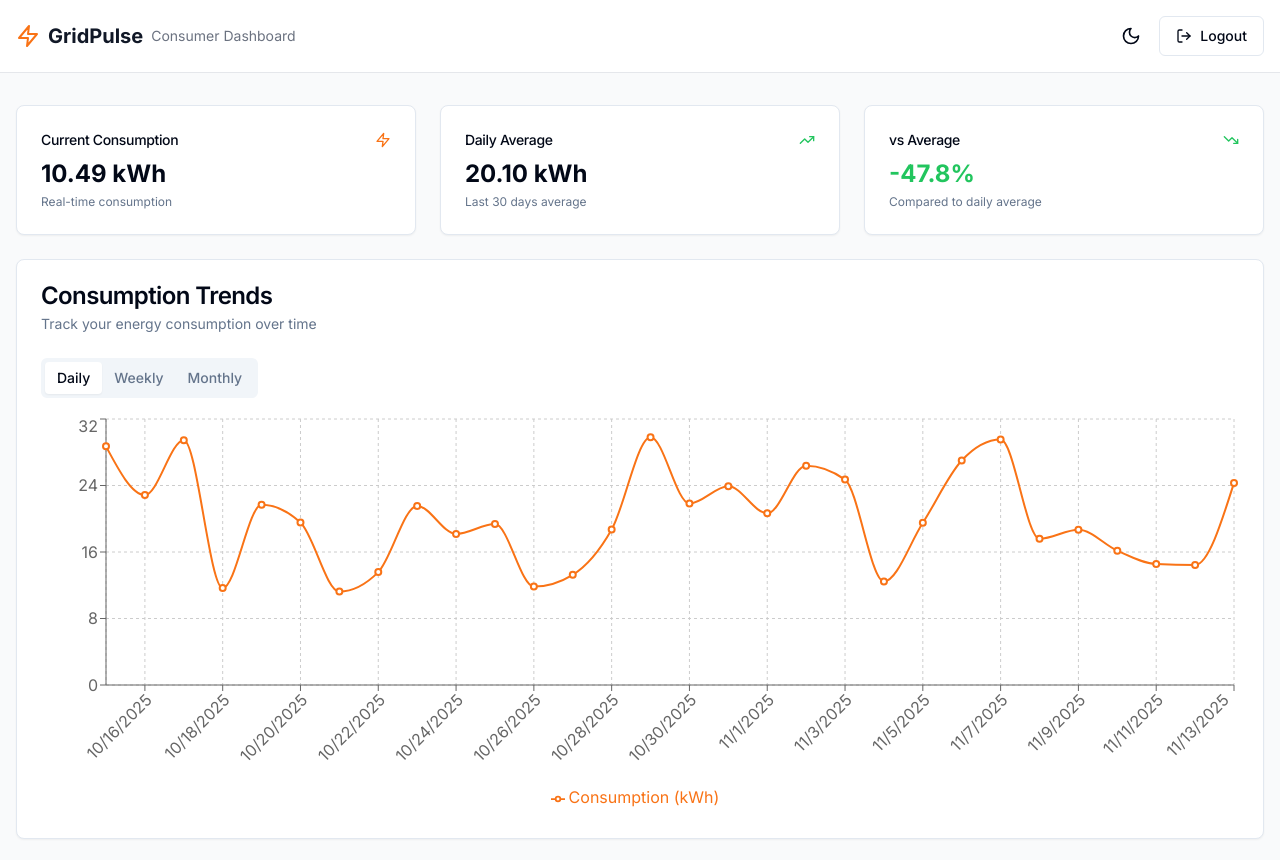
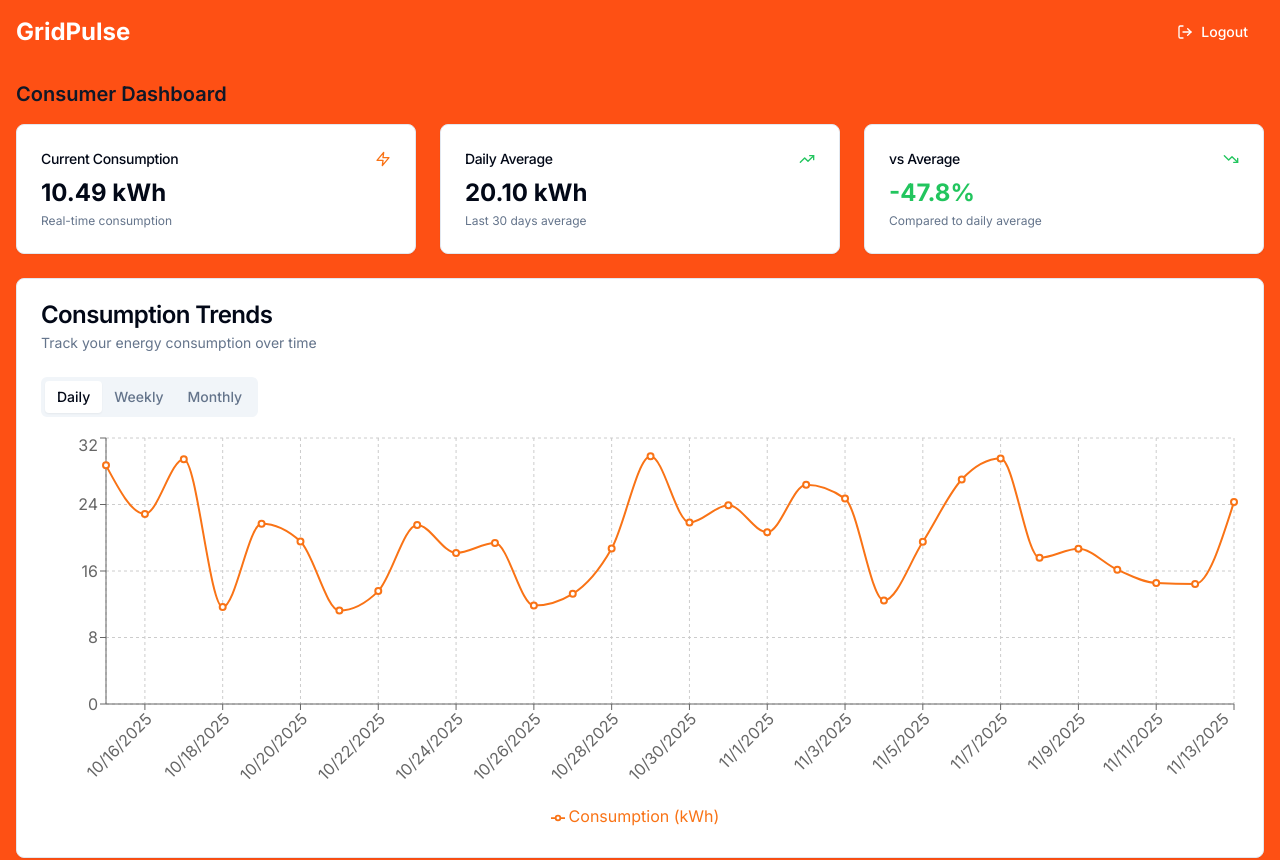
Before and after one commit to msmeralco/VOLTAGE4, a Next.js app: page /dashboard/consumer in a window 1280 px wide. Shown: the top 860 px of the page. Built offline with nearby package versions, Linux system fonts and the light colour scheme.

Commit message:
city view changes

```diff
--- a/components/dashboard-layout.tsx
+++ b/components/dashboard-layout.tsx
@@ -1,77 +1,88 @@
 "use client";
 
-import { useRouter } from "next/navigation";
+import React from "react";
+import Link from "next/link";
 import { Button } from "@/components/ui/button";
-import { Moon, Sun, LogOut, Zap } from "lucide-react";
-import { useTheme } from "next-themes";
-import {
-  DropdownMenu,
-  DropdownMenuContent,
-  DropdownMenuItem,
-  DropdownMenuTrigger,
-} from "@/components/ui/dropdown-menu";
+import { LogOut, Menu, X } from "lucide-react";
+import { useState } from "react";
 
-interface DashboardLayoutProps {
-  children: React.ReactNode;
-  title: string;
-}
-
-export function DashboardLayout({ children, title }: DashboardLayoutProps) {
-  const router = useRouter();
-  const { theme, setTheme } = useTheme();
+export function DashboardLayout({ title, children }: { title?: string; children: React.ReactNode; }) {
+  const [mobileMenuOpen, setMobileMenuOpen] = useState(false);
 
   const handleLogout = () => {
     document.cookie = "auth-token=; path=/; max-age=0";
-    router.push("/login");
+    window.location.href = "/login";
   };
 
   return (
-    <div className="min-h-screen bg-gray-50 dark:bg-gray-900">
-      {/* Header */}
-      <header className="bg-white dark:bg-gray-800 border-b border-gray-200 dark:border-gray-700 sticky top-0 z-50">
-        <div className="container mx-auto px-4 py-4 flex items-center justify-between">
-          <div className="flex items-center space-x-2">
-            <Zap className="h-6 w-6 text-orange-500" />
-            <span className="text-xl font-bold text-gray-900 dark:text-white">
+    <div className="min-h-screen flex flex-col bg-[#fe5014]">
+      {/* Top bar */}
+      <header className="w-full bg-[#fe5014] sticky top-0 z-40">
+        <div className="container mx-auto px-4 py-3 flex items-center justify-between">
+          <div className="flex items-center space-x-3">
+            <Link href="/" className="text-2xl font-bold text-white">
               GridPulse
-            </span>
-            <span className="text-sm text-gray-500 dark:text-gray-400 ml-4">
-              {title}
-            </span>
+            </Link>
           </div>
-          <div className="flex items-center space-x-2">
-            <DropdownMenu>
-              <DropdownMenuTrigger asChild>
-                <Button variant="ghost" size="icon">
-                  {theme === "dark" ? (
-                    <Sun className="h-5 w-5" />
-                  ) : (
-                    <Moon className="h-5 w-5" />
-                  )}
-                </Button>
-              </DropdownMenuTrigger>
-              <DropdownMenuContent align="end">
-                <DropdownMenuItem onClick={() => setTheme("light")}>
-                  Light
-                </DropdownMenuItem>
-                <DropdownMenuItem onClick={() => setTheme("dark")}>
-                  Dark
-                </DropdownMenuItem>
-                <DropdownMenuItem onClick={() => setTheme("system")}>
-                  System
-                </DropdownMenuItem>
-              </DropdownMenuContent>
-            </DropdownMenu>
-            <Button variant="outline" onClick={handleLogout}>
+
+          <div className="hidden md:flex items-center space-x-4">
+            <Button
+              onClick={handleLogout}
+              variant="ghost"
+              className="text-white hover:bg-[#fe5014]/60"
+            >
               <LogOut className="h-4 w-4 mr-2" />
               Logout
             </Button>
           </div>
+
+          {/* Mobile menu button */}
+          <div className="md:hidden">
+            <button onClick={() => setMobileMenuOpen(!mobileMenuOpen)}>
+              {mobileMenuOpen ? (
+                <X className="h-6 w-6 text-[#fe5014]" />
+              ) : (
+                <Menu className="h-6 w-6 text-[#fe5014]" />
+              )}
+            </button>
+          </div>
         </div>
+
+        {/* Mobile menu */}
+        {mobileMenuOpen && (
+          <div className="md:hidden border-t border-gray-200">
+            <div className="container mx-auto px-4 py-3">
+              <Button
+                onClick={handleLogout}
+                variant="ghost"
+                className="w-full text-[#fe5014] hover:bg-[#fe5014]/10"
+              >
+                <LogOut className="h-4 w-4 mr-2" />
+                Logout
+              </Button>
+            </div>
+          </div>
+        )}
       </header>
 
-      {/* Main Content */}
-      <main className="container mx-auto px-4 py-8">{children}</main>
+      {/* Main content */}
+      <main className="flex-1">
+        {title && (
+          <div className="container mx-auto px-4 py-4">
+            <h1 className="text-xl font-semibold text-gray-900">{title}</h1>
+          </div>
+        )}
+        <div className="container mx-auto px-4 pb-8">
+          {children}
+        </div>
+      </main>
+
+      {/* Footer */}
+      <footer className="w-full bg-gray-50 border-t border-gray-200">
+        <div className="container mx-auto px-4 py-6 text-center text-sm text-gray-600">
+          <p>&copy; 2025 GridPulse. All rights reserved.</p>
+        </div>
+      </footer>
     </div>
   );
 }
--- a/components/map-view-client.tsx
+++ b/components/map-view-client.tsx
@@ -89,7 +89,7 @@ export function MapViewComponent({
   };
 
   return (
-    <div className="w-full h-[600px] rounded-lg border border-gray-200 dark:border-gray-700 overflow-hidden">
+    <div className="w-full h-[600px] rounded-lg border border-[#fe5014]-200 overflow-hidden">
       <MapContainer
         center={center}
         zoom={13}
```
Also changed, not shown: app/dashboard/meralco/page.tsx (+30 -27 lines).
